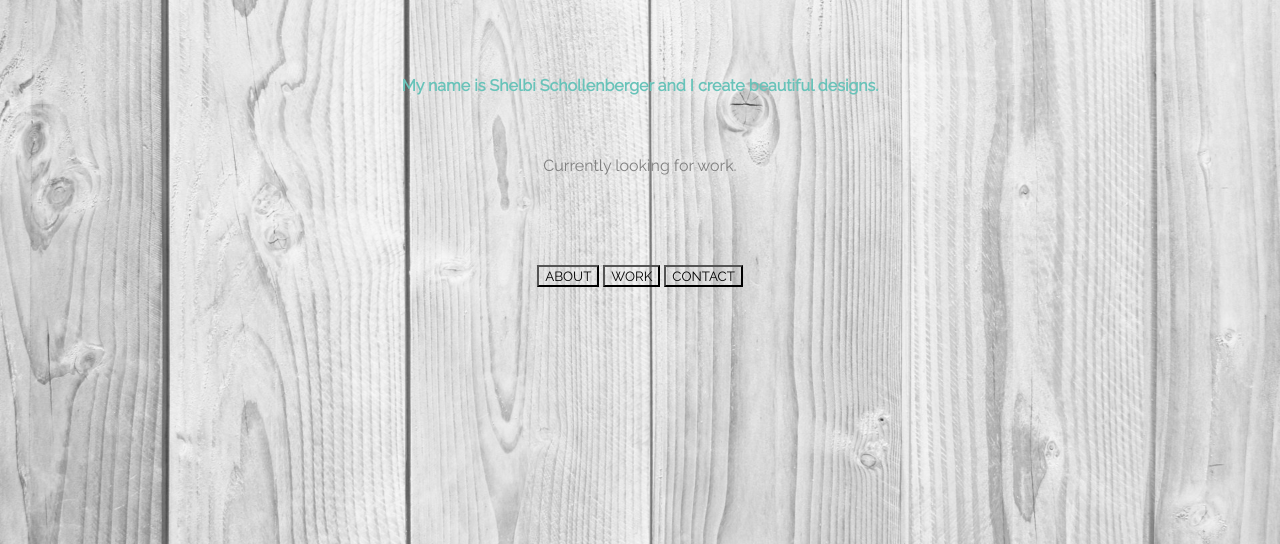
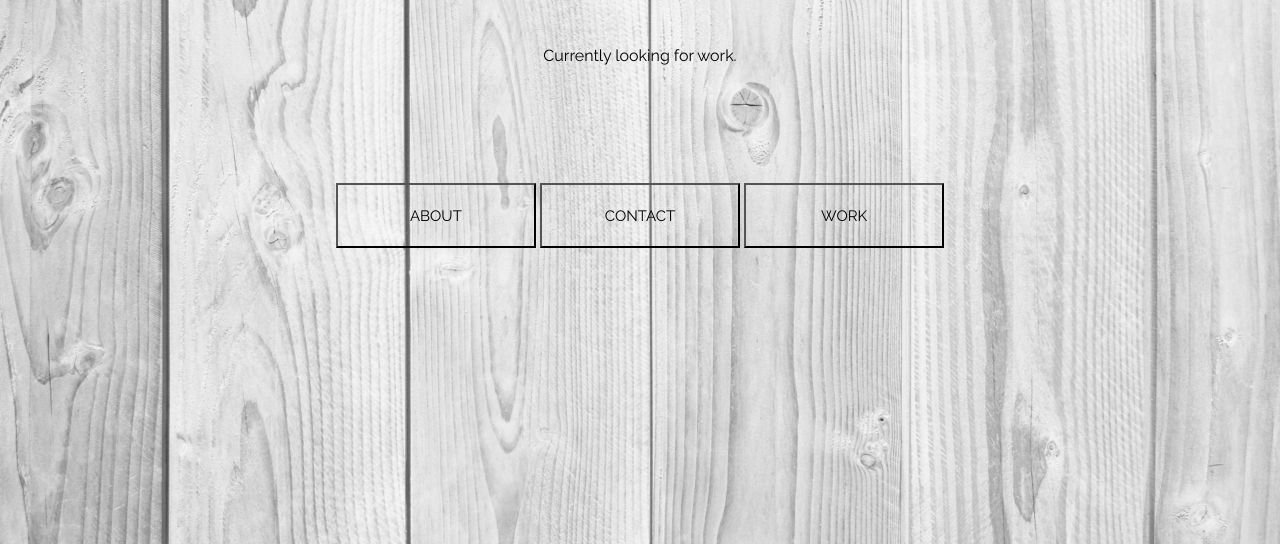
Before and after one commit to shelbijo6/website-design6, a plain HTML site: page index.html in a window 1280 px wide. Shown: the part 256-800 px from the top of the page. Drawn offline with Linux system fonts and the light colour scheme.

Commit message:
styled the buttons and the layout

```diff
--- a/css/styles.css
+++ b/css/styles.css
@@ -4,6 +4,11 @@
   background-repeat: none;
   background-attachment: fixed;
   background-size: cover;
+}
+
+section {
+  line-height: 0px;
+  padding: 50px;
 }
 
 h1 {
@@ -14,16 +19,30 @@ h1 {
 
 p {
   text-align: center;
-  color: #68c3b9;
+  color: #3AA5B0;
   font-weight: bold;
+  letter-spacing: 1.9px;
 }
 
-div {
+div, .looking {
   text-align: center;
   line-height: 110px;
-  color: grey;
+  color: #000;
 }
 
-.wrapper {
+.buttons {
   text-align: center;
+  line-height: 40px;
 }
+
+input {
+  border-color: #000;
+  height: 65px;
+  width: 200px;
+  font-size: 15px;
+}
+
+input:hover {
+  color: #3AA5B0;
+  border-color: #3AA5B0;
+}
--- a/index.html
+++ b/index.html
@@ -12,18 +12,18 @@
     <body>
       <section>
         <h1>Hello!</h1>
+        <p>
+          My name is Shelbi and I enjoy creating beautiful designs.
+        </p>
+        <div class="looking">
+          Currently looking for work.
+        </div>
       </section>
-      <p>
-        My name is Shelbi Schollenberger and I create beautiful designs.
-      </p>
-      <div>
-        Currently looking for work.
-      </div>
 
-      <div id="wrapper">
-        <button type="button">ABOUT</button>
-        <button type="button">WORK</button>
-        <button type="button">CONTACT</button>
+      <div id="buttons">
+        <input type="button" value="ABOUT">
+        <input type="button" value="CONTACT">
+        <input type="button" value="WORK">
       </div>
     </body>
   </html>
```
Also changed, not shown: 1 other file.
